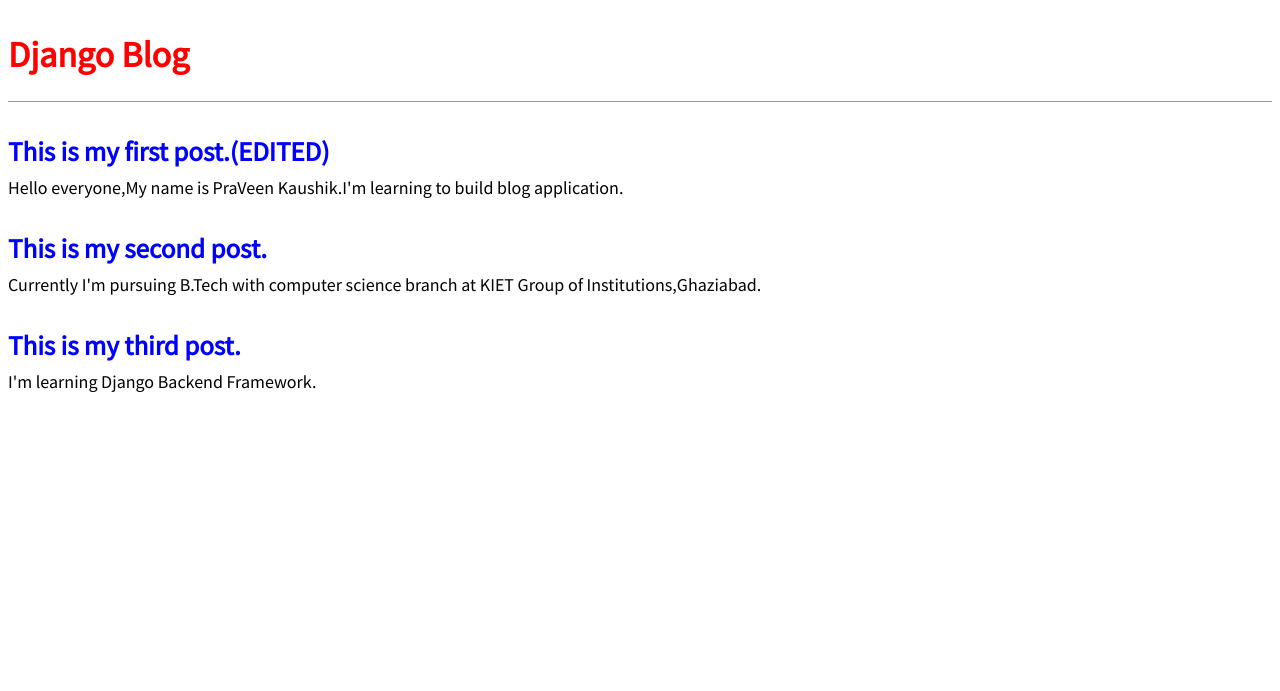
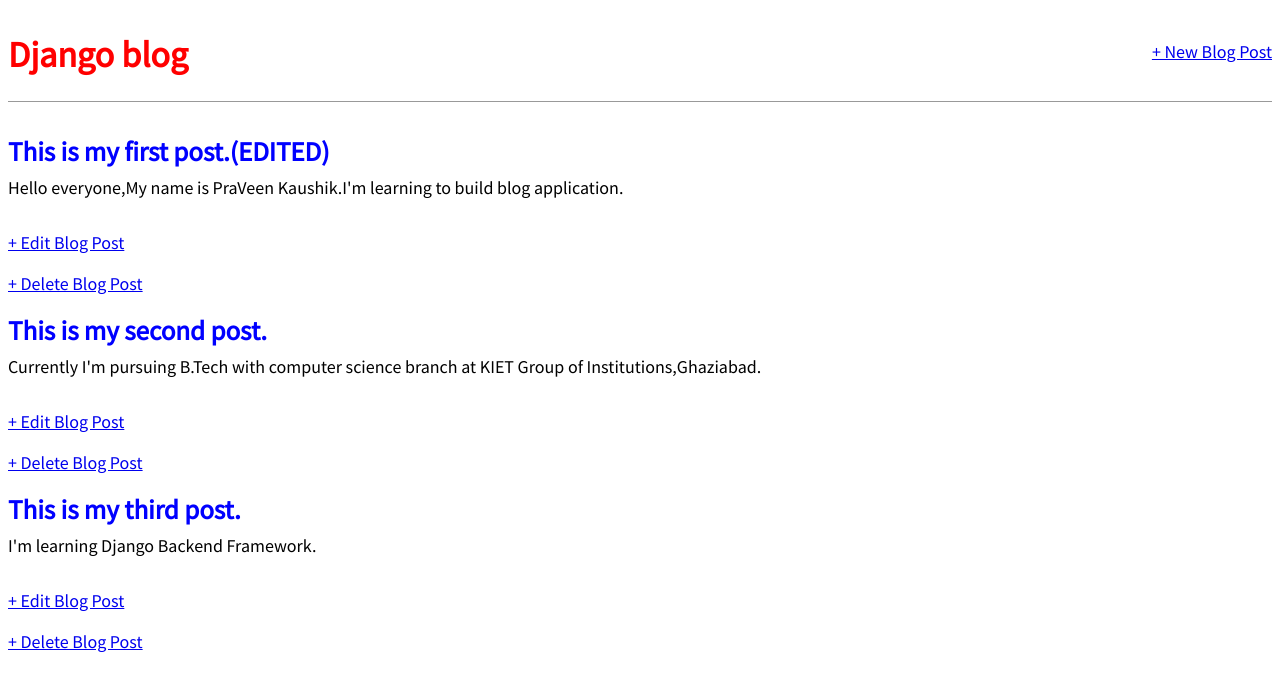
Before and after one commit to Praveenkaushik12/Blog_project_Django, a Django app: page / in a window 1280 px wide. Shown: the top 691 px of the page. Run offline with Django 5.2, Linux system fonts and the light colour scheme; data comes from the database, SQL or seed files in the repository; both versions use the stored data as it was after the commit.

Commit message:
Create,delete,update added

```diff
--- a/blog/models.py
+++ b/blog/models.py
@@ -1,4 +1,5 @@
 from django.db import models
+from django.urls import reverse
 # Create your models here.
 
 class Post(models.Model):
@@ -12,3 +13,6 @@ class Post(models.Model):
 
     def __str__(self):
         return self.title
+
+    def get_absolute_url(self):
+        return reverse("post_detail",args=[str(self.id)] )
--- a/blog/urls.py
+++ b/blog/urls.py
@@ -1,8 +1,11 @@
 from django.urls import path
 
-from .views import BlogListView,BlogDetailView
+from .views import BlogListView,BlogDetailView,BlogCreateView,BlogEditView,BlogDeleteView
 
 urlpatterns=[
+    path('post/<int:pk>/delete',BlogDeleteView.as_view(),name='post_delete'),
+    path('post/<int:pk>/edit',BlogEditView.as_view(),name='post_edit'),
     path('post/<int:pk>/',BlogDetailView.as_view(),name='post_detail'),
     path('',BlogListView.as_view(),name='home'),
+    path('post/new/',BlogCreateView.as_view(),name='post_new')
 ]
--- a/blog/views.py
+++ b/blog/views.py
@@ -1,7 +1,7 @@
 from django.shortcuts import render
-from django.views.generic import ListView,DetailView
+from django.views.generic import ListView,DetailView,CreateView,UpdateView,DeleteView
 from .models import Post
-
+from django.urls import reverse_lazy
 
 # Create your views here.
 
@@ -14,3 +14,18 @@ class BlogDetailView(DetailView):
     model=Post
     template_name='post_detail.html'
     context_object_name='Detail_object'
+
+class BlogCreateView(CreateView):
+    model=Post
+    template_name='post_new.html'
+    fields = ['title', 'author', 'body']
+
+class BlogEditView(UpdateView):
+    model=Post
+    template_name='post_edit.html'
+    fields=['title','body']
+
+class BlogDeleteView(DeleteView):
+    model=Post
+    template_name='post_delete.html'
+    success_url=reverse_lazy('home')
--- a/templates/base.html
+++ b/templates/base.html
@@ -13,7 +13,12 @@
   </head>
   <body>
     <header>
-      <h1><a href="{% url 'home' %}">Django Blog</a></h1>
+      <div class="nav-left">
+        <h1><a href="{% url 'home' %}">Django blog</a></h1>
+      </div>
+      <div class="nav-right">
+        <a href="{% url 'post_new' %}">+ New Blog Post</a>
+      </div>
     </header>
     <div>{% block content %} {% endblock content %}</div>
   </body>
--- a/templates/home.html
+++ b/templates/home.html
@@ -6,6 +6,8 @@
         <h2><a href="{% url 'post_detail' post.pk %}">{{post.title}}</a></h2>
         <p>{{post.body}}</p>
     </div>
+    <p><a href="{% url 'post_edit' post.pk %}">+ Edit Blog Post</a></p>
+    <p><a href="{% url 'post_delete' post.pk %}">+ Delete Blog Post</a></p>
     {% endfor %}
 
 {% endblock content %}
```
Also changed, not shown: blog/tests.py (+25 -0 lines), templates/post_delete.html (added, +9 -0 lines), templates/post_edit.html (added, +16 -0 lines), templates/post_new.html (added, +10 -0 lines), db.sqlite3.
